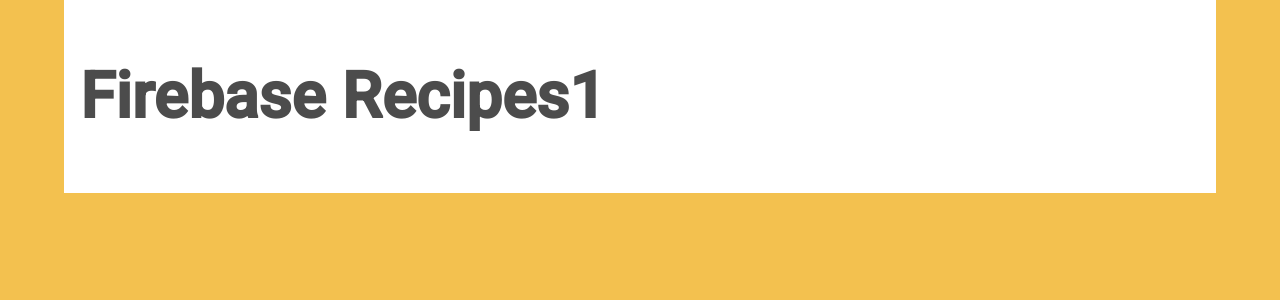
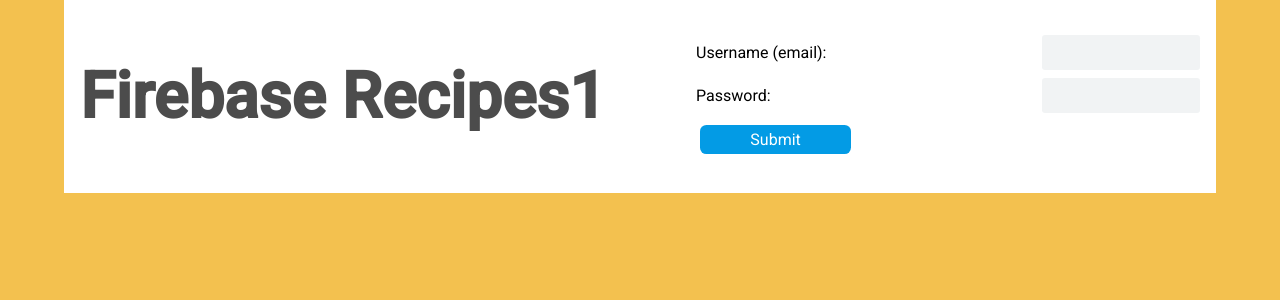
Before and after one commit to watanabehideki/firebase-recipes-web-app, a React (Create React App) app: page / in a window 1280 px wide. Shown: the top 300 px of the page. Built offline with nearby package versions, Linux system fonts and the light colour scheme; no server answers.

Commit message:
create login form

```diff
--- a/src/App.js
+++ b/src/App.js
@@ -1,13 +1,19 @@
-import './App.css';
+import { useState } from "react"
+import "./App.css"
+import LoginForm from "./components/LoginForm"
+import FirebaseAuthService from "./FirebaseAuthService"
 
 function App() {
+  const [user, setUser] = useState(null)
+  FirebaseAuthService.subscribeToAuthChanges(setUser)
   return (
     <div className="App">
-      <div className='title-row'>
-        <h1 className='title'>Firebase Recipes1</h1>
+      <div className="title-row">
+        <h1 className="title">Firebase Recipes1</h1>
+        <LoginForm existingUser={user} />
       </div>
     </div>
-  );
+  )
 }
 
-export default App;
+export default App
--- /dev/null
+++ b/src/FirebaseAuthService.js
@@ -0,0 +1,41 @@
+import firebase from "./FirebaseConfig"
+
+const auth = firebase.auth()
+
+const registerUser = (email, passowrd) => {
+  return auth.createUserWithEmailAndPassword(email, passowrd)
+}
+
+const loginUser = (email, password) => {
+  return auth.signInWithEmailAndPassword(email, password)
+}
+
+const logoutUser = () => {
+  return auth.signOut()
+}
+
+const sendPasswardResetEmail = (email) => {
+  return auth.sendPasswordResetEmail(email)
+}
+
+const loginWithGoogle = () => {
+  const provider = new firebase.auth.GoogleAuthProvider()
+  return auth.signInWithPopup(provider)
+}
+
+const subscribeToAuthChanges = (handleAuthChange) => {
+  auth.onAuthStateChanged((user) => {
+    handleAuthChange(user)
+  })
+}
+
+const FirebaseAuthService = {
+  registerUser,
+  loginUser,
+  logoutUser,
+  sendPasswardResetEmail,
+  loginWithGoogle,
+  subscribeToAuthChanges,
+}
+
+export default FirebaseAuthService
--- a/src/FirebaseConfig.js
+++ b/src/FirebaseConfig.js
@@ -10,7 +10,7 @@
   measurementId: process.env.REACT_APP_MEASUREMENT_ID,
 }
 
-if (!firebase.app.length) {
+if (!firebase.apps.length) {
   firebase.initializeApp(config)
 }
 
--- /dev/null
+++ b/src/components/LoginForm.js
@@ -0,0 +1,66 @@
+import { useState } from "react"
+import FirebaseAuthService from "../FirebaseAuthService"
+
+function LoginForm({ existingUser }) {
+  const [useName, setUserName] = useState("")
+  const [passowrd, setPassword] = useState("")
+
+  async function handleSubmit(event) {
+    event.preventDefault()
+    try {
+      await FirebaseAuthService.registerUser(useName, passowrd)
+      setUserName("")
+      setPassword("")
+    } catch (error) {
+      alert(error.message)
+    }
+  }
+
+  function handleLogout() {
+    FirebaseAuthService.loginUser()
+  }
+  return (
+    <div className="login-form-container">
+      {existingUser ? (
+        <div className="row">
+          <h3>Welcome, {existingUser.email}</h3>
+          <button
+            type="button"
+            className="primary-button"
+            onClick={handleLogout}
+          >
+            Logout
+          </button>
+        </div>
+      ) : (
+        <form onSubmit={handleSubmit} className="login-form">
+          <label className="input-label login-label">
+            Username (email):
+            <input
+              type="email"
+              required
+              value={useName}
+              onChange={ (e) => setUserName(e.target.value)}
+              className="input-text"
+            />
+          </label>
+          <label className="input-label login-label">
+            Password:
+            <input
+              type="password"
+              required
+              value={passowrd}
+              onChange={ (e) => setPassword(e.target.value)}
+              className="input-text"
+            />
+          </label>
+          <div className="button-box">
+            <button type="submit" className="primary-button">Submit</button>
+          </div>
+        </form>
+      )}
+    </div>
+  )
+}
+
+export default LoginForm
```
Also changed, not shown: package.json (+7 -0 lines), 1 other file (tests, documents, lock files or other folders).
